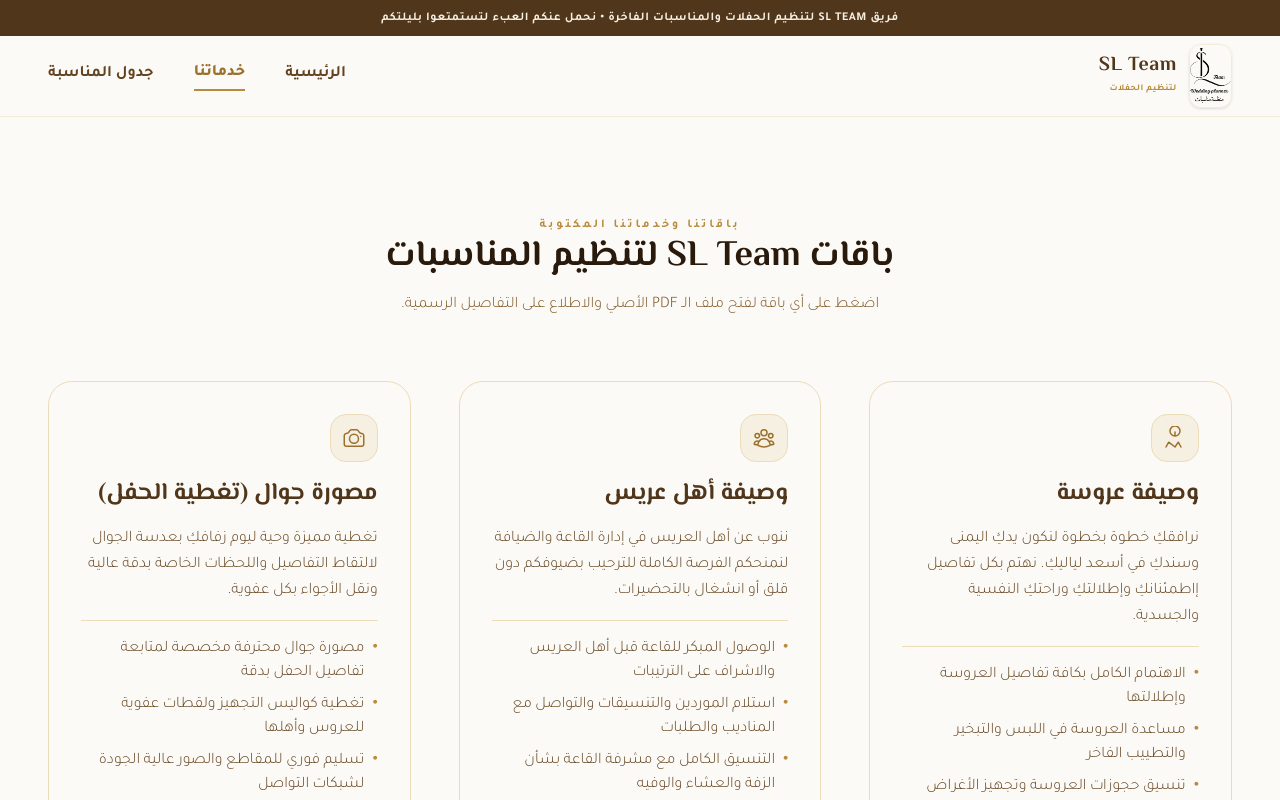
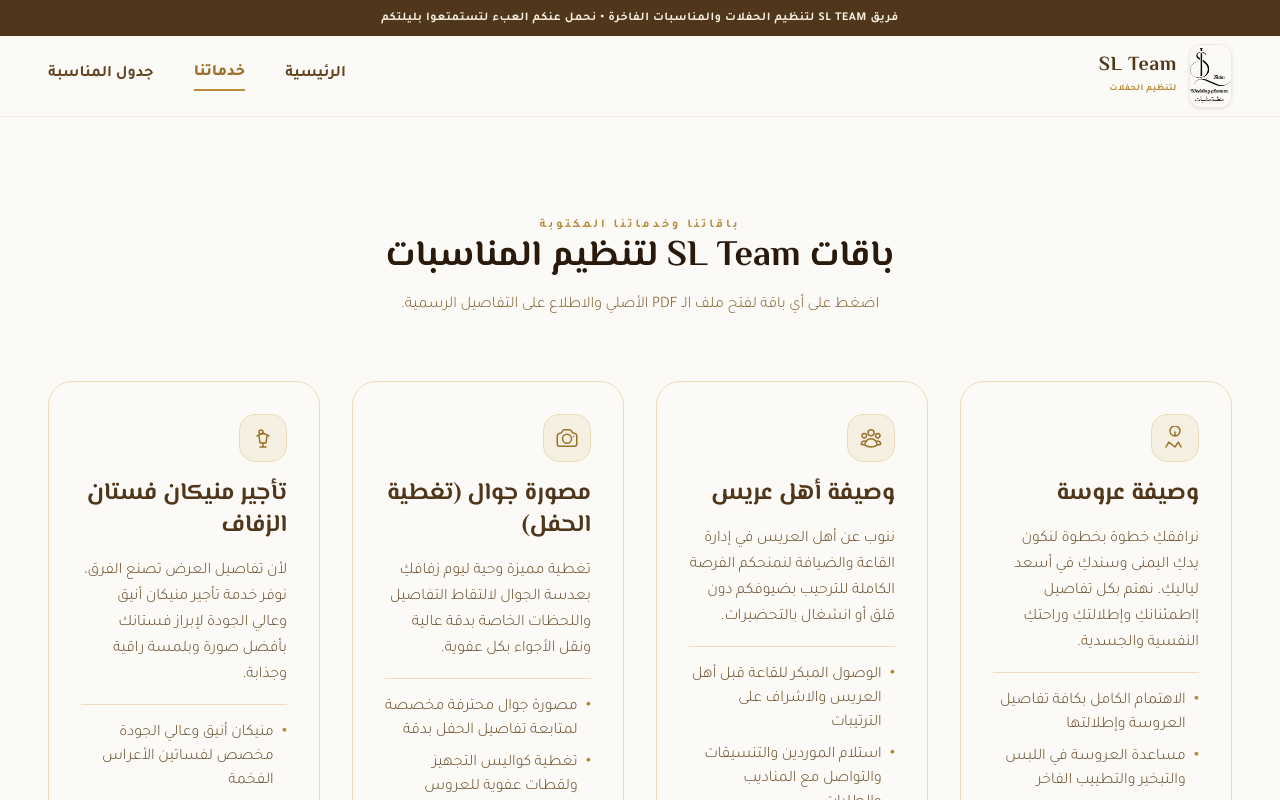
Before and after one commit to salmamehrez85/wedding-planner, a React (Vite) app: page / in a window 1280 px wide. Both pictures are taken after a click on the button "خدماتنا". Shown: the top 800 px of the page. Built offline with nearby package versions, Linux system fonts and the light colour scheme.

Commit message:
feat: initialize main application component in App.tsx

```diff
--- a/src/App.tsx
+++ b/src/App.tsx
@@ -88,6 +88,26 @@
         <svg className="w-6 h-6 text-brand-600" fill="none" viewBox="0 0 24 24" stroke="currentColor" strokeWidth="1.5">
           <path strokeLinecap="round" strokeLinejoin="round" d="M6.827 6.175A2.31 2.31 0 015.186 7.23c-.38.054-.757.112-1.134.175C2.999 7.58 2.25 8.507 2.25 9.574V18a2.25 2.25 0 002.25 2.25h15A2.25 2.25 0 0021.75 18V9.574c0-1.067-.75-1.994-1.802-2.169a47.865 47.865 0 00-1.134-.175 2.31 2.31 0 01-1.64-1.055l-.822-1.316a2.192 2.192 0 00-1.736-1.039 48.774 48.774 0 00-5.232 0 2.192 2.192 0 00-1.736 1.039l-.821 1.316z" />
           <path strokeLinecap="round" strokeLinejoin="round" d="M16.5 12.75a4.5 4.5 0 11-9 0 4.5 4.5 0 019 0zM18.75 10.5h.008v.008h-.008V10.5z" />
+        </svg>
+      )
+    },
+    {
+      title: "تأجير منيكان فستان الزفاف",
+      description: "لأن تفاصيل العرض تصنع الفرق، نوفر خدمة تأجير منيكان أنيق وعالي الجودة لإبراز فستانك بأفضل صورة وبلمسة راقية وجذابة.",
+      price: "150 ﷼",
+      pdfPath: "",
+      features: [
+        "منيكان أنيق وعالي الجودة مخصص لفساتين الأعراس الفخمة",
+        "تصميم مثالي يبرز تفاصيل التطريز وقصة الفستان كاملة",
+        "يسهل على المصورة التقاط لقطات جمالية وتفصيلية للفستان قبل لبسه",
+        "خدمة توصيل واستلام مرنة ومباشرة من وإلى القاعة"
+      ],
+      icon: (
+        <svg className="w-6 h-6 text-brand-600" fill="none" viewBox="0 0 24 24" stroke="currentColor" strokeWidth="1.5">
+          <path strokeLinecap="round" strokeLinejoin="round" d="M12 6a2 2 0 11-4 0c0-1.1.9-2 2-2s2 .9 2 2v2" />
+          <path strokeLinecap="round" strokeLinejoin="round" d="M6 10l6-3 6 3" />
+          <path strokeLinecap="round" strokeLinejoin="round" d="M8 10l1 7h6l1-7" />
+          <path strokeLinecap="round" strokeLinejoin="round" d="M12 17v4m-3 0h6" />
         </svg>
       )
     }
@@ -189,7 +209,8 @@
       bride_6: "وصيفة عروسة - باقة ٦ ساعات",
       bride_10: "وصيفة عروسة - باقة ١٠ ساعات",
       family_10: "وصيفة أهل عريس - باقة ١٠ ساعات",
-      photography: "باقة مصورة جوال"
+      photography: "باقة مصورة جوال",
+      mannequin: "خدمة تأجير منيكان فستان الزفاف"
     };
 
     const chosenService = serviceNames[contactForm.serviceType] || contactForm.serviceType;
@@ -643,6 +664,7 @@
                                   <option value="bride_10">وصيفة عروسة - باقة ١٠ ساعات</option>
                                   <option value="family_10">وصيفة أهل عريس - باقة ١٠ ساعات</option>
                                   <option value="photography">باقة مصورة جوال</option>
+                                  <option value="mannequin">خدمة تأجير منيكان فستان الزفاف (١٥٠ ﷼)</option>
                                 </select>
                               </div>
                             </div>
@@ -686,11 +708,18 @@
                 <p className="text-brand-700 font-light text-md">اضغط على أي باقة لفتح ملف الـ PDF الأصلي والاطلاع على التفاصيل الرسمية.</p>
               </div>
 
-              <div className="grid md:grid-cols-3 gap-8 lg:gap-12 items-stretch">
+              <div className="grid md:grid-cols-2 lg:grid-cols-4 gap-6 lg:gap-8 items-stretch">
                 {services.map((service, index) => (
                   <div
                     key={index}
-                    className="bg-brand-50 rounded-3xl p-8 border border-brand-200 hover:border-brand-400 transition-all duration-300 hover:shadow-lg flex flex-col justify-between text-right space-y-6"
+                    className={`bg-brand-50 rounded-3xl p-8 border border-brand-200 hover:border-brand-400 transition-all duration-300 hover:shadow-lg flex flex-col justify-between text-right space-y-6 ${
+                      service.pdfPath ? 'cursor-pointer' : ''
+                    }`}
+                    onClick={() => {
+                      if (service.pdfPath) {
+                        window.open(service.pdfPath, '_blank');
+                      }
+                    }}
                   >
                     <div className="space-y-4">
                       {/* Service Icon */}
@@ -869,6 +898,7 @@
                                   <option value="bride_10">وصيفة عروسة - باقة ١٠ ساعات</option>
                                   <option value="family_10">وصيفة أهل عريس - باقة ١٠ ساعات</option>
                                   <option value="photography">باقة مصورة جوال</option>
+                                  <option value="mannequin">خدمة تأجير منيكان فستان الزفاف (١٥٠ ﷼)</option>
                                 </select>
                               </div>
                             </div>
@@ -1127,6 +1157,7 @@
                                   <option value="bride_10">وصيفة عروسة - باقة ١٠ ساعات</option>
                                   <option value="family_10">وصيفة أهل عريس - باقة ١٠ ساعات</option>
                                   <option value="photography">باقة مصورة جوال</option>
+                                  <option value="mannequin">خدمة تأجير منيكان فستان الزفاف (١٥٠ ﷼)</option>
                                 </select>
                               </div>
                             </div>
```
